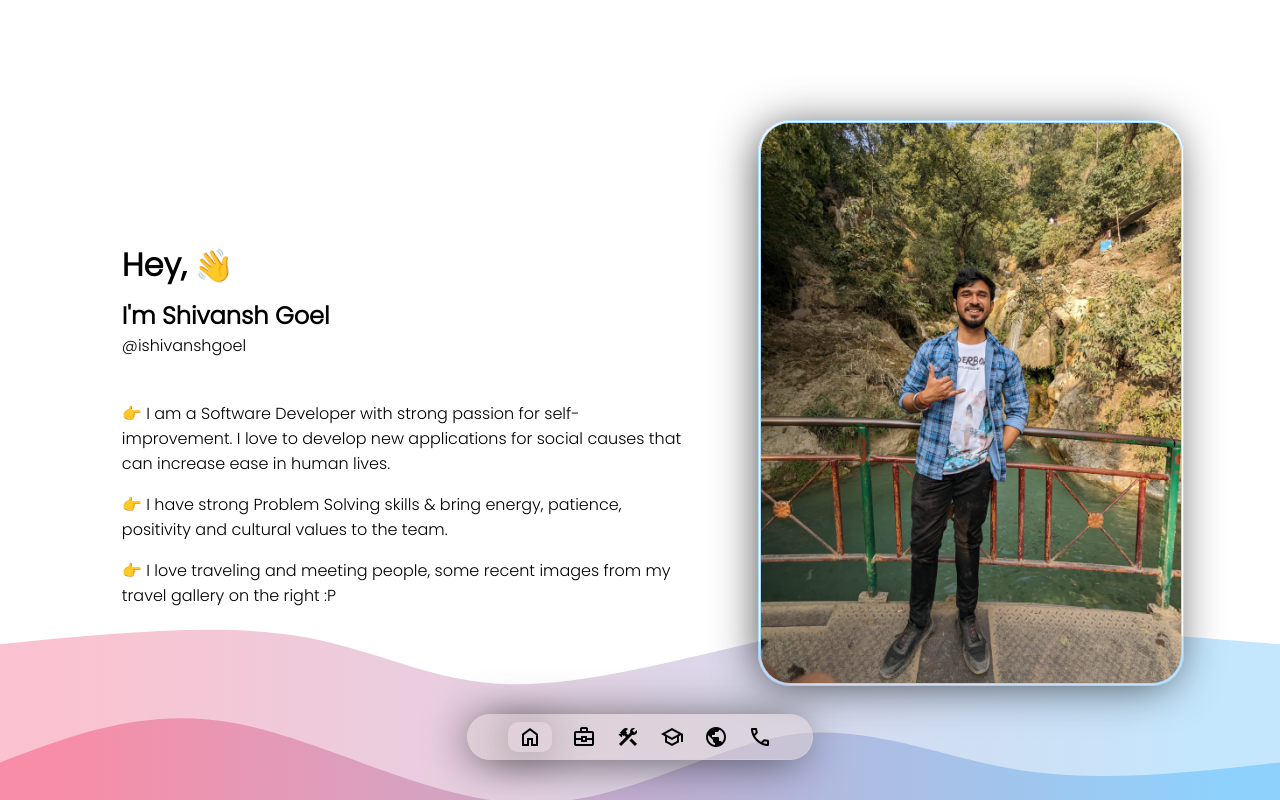
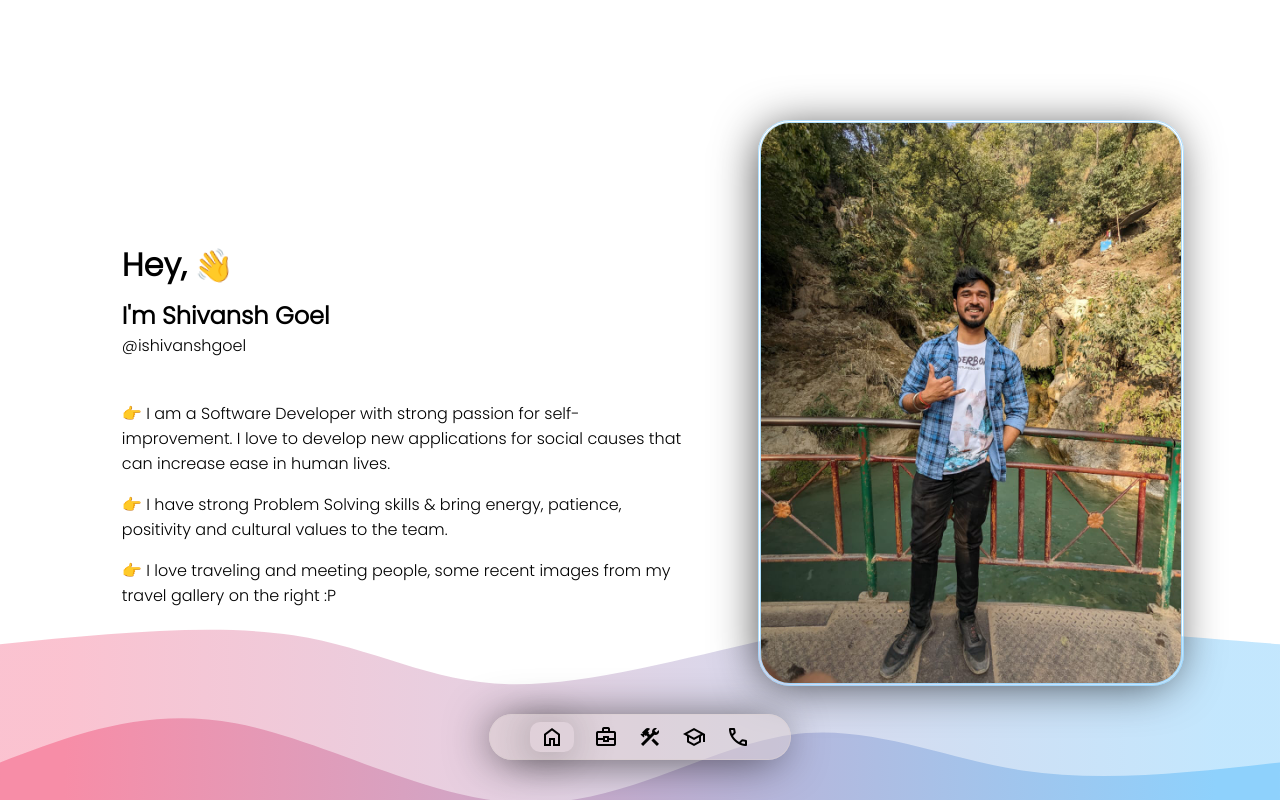
Before and after one commit to ishivanshgoel/me, a React (Create React App) app: page / in a window 1280 px wide. Built offline with nearby package versions, Linux system fonts and the light colour scheme.

Commit message:
remove profile route

```diff
--- a/src/App.jsx
+++ b/src/App.jsx
@@ -29,11 +29,11 @@ const pages = [
     icon: "school",
     element: <EducationPage />,
   },
-  {
-    path: "/profiles",
-    icon: "public",
-    element: <ProfilesPage />,
-  },
+  // {
+  //   path: "/profiles",
+  //   icon: "public",
+  //   element: <ProfilesPage />,
+  // },
   {
     path: "/contact",
     icon: "call",
```
